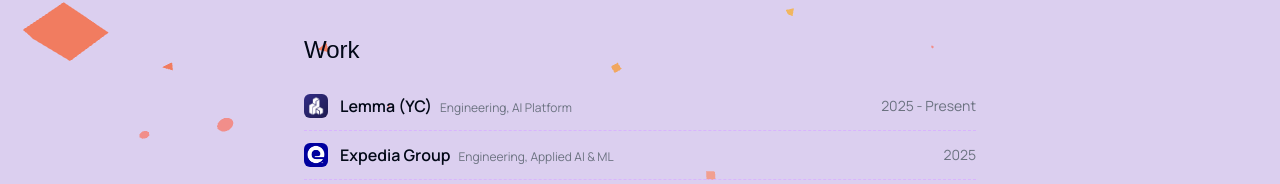
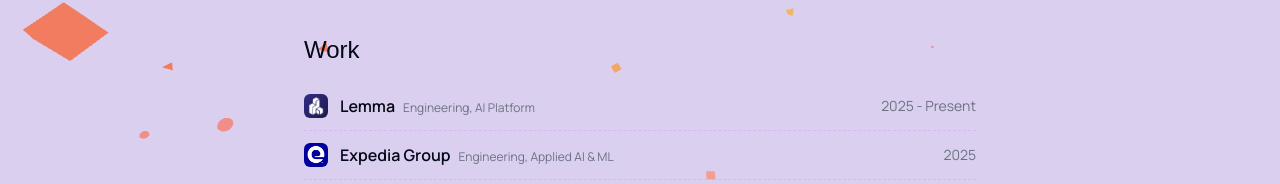
Before and after one commit to VishnuK1947/vishnukadaba.dev, a React (Vite) app: page / in a window 1280 px wide. Shown: the part 454-638 px from the top of the page. Built offline with nearby package versions, Linux system fonts and the light colour scheme.

Commit message:
Update company name in work experience

```diff
--- a/src/data/workExperience.ts
+++ b/src/data/workExperience.ts
@@ -8,7 +8,7 @@ export interface WorkExperienceItem {
 
 export const workExperience: WorkExperienceItem[] = [
   {
-    company: 'Lemma (YC)',
+    company: 'Lemma',
     role: 'Engineering, AI Platform',
     period: '2025 - Present',
     logo: '/lemma.png',
```
